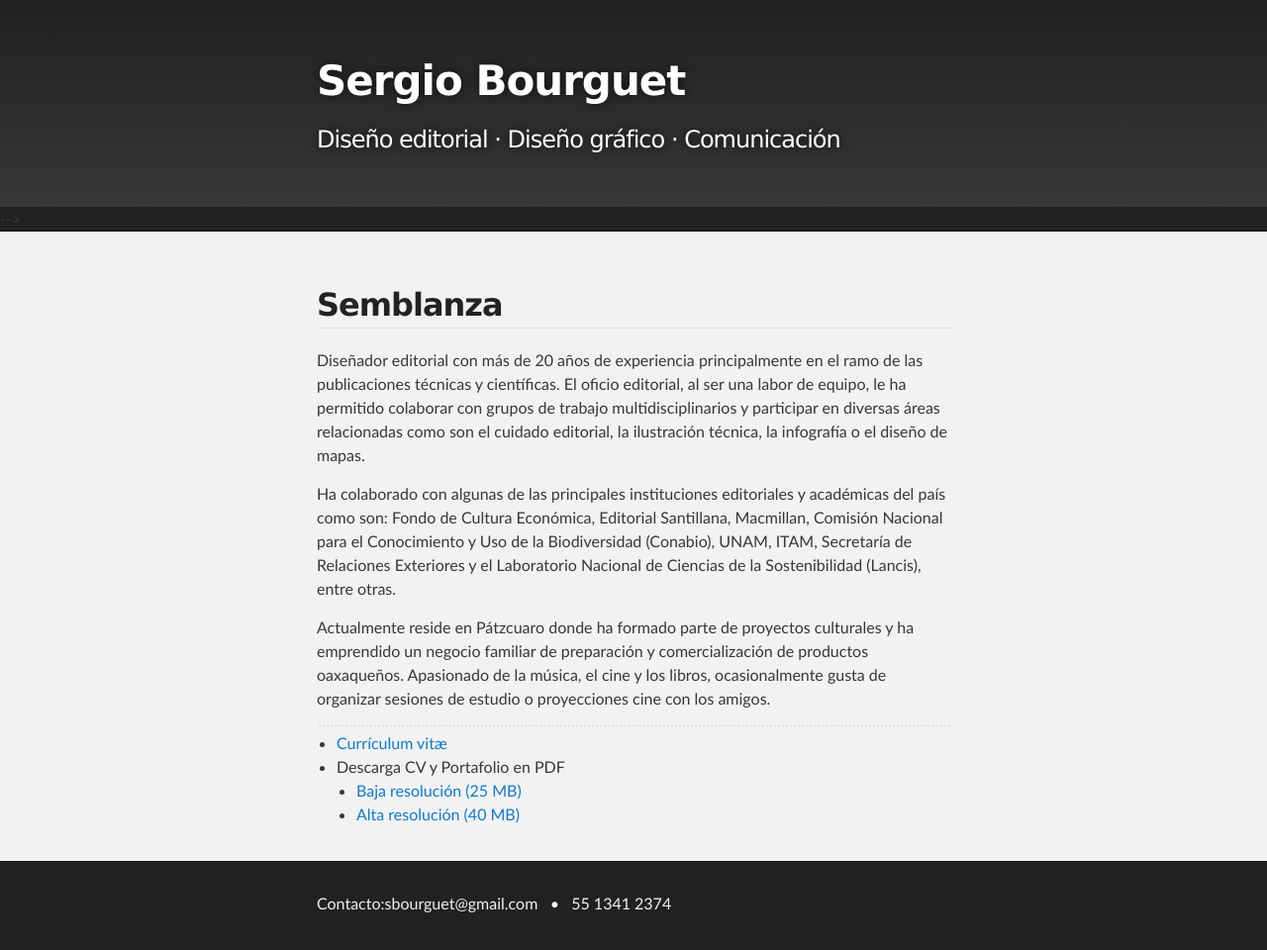
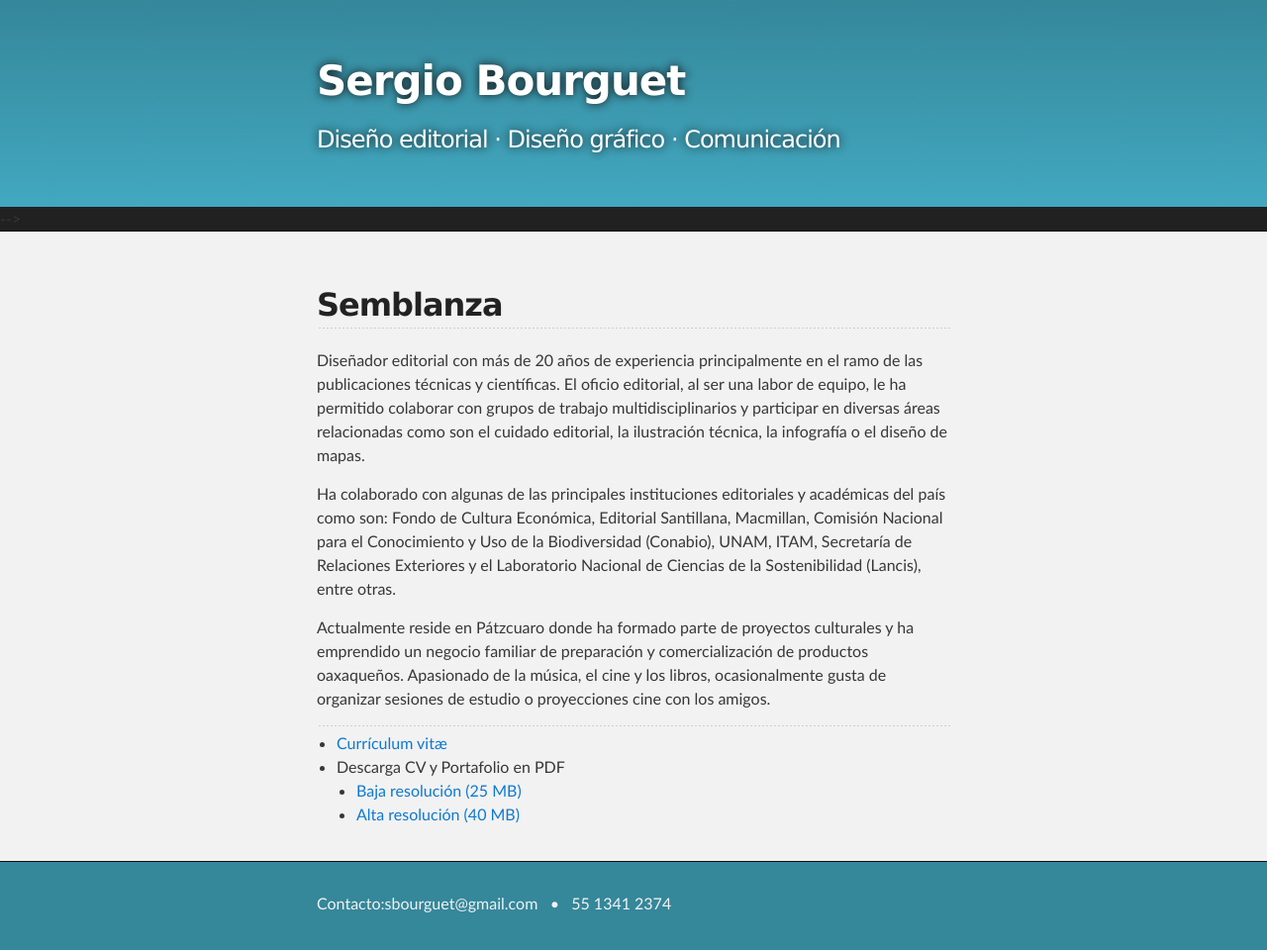
Before and after one commit to ovisnigra/cv_sbourguet, a Jekyll site: the page built from index.md, in a window 1280 px wide. Shown: the whole page at 99% size. Built offline with Jekyll 4.4.1, drawn with Linux system fonts in a browser that asks for light colours; our own code applies the rules of GitHub Pages for plain Markdown files.

Commit message:
colores footer y header

```diff
--- a/_sass/jekyll-theme-slate.scss
+++ b/_sass/jekyll-theme-slate.scss
@@ -280,14 +280,14 @@
   border-bottom-left-radius: 2px;
   border-bottom-right-radius: 2px;
 }
-
+/*** CAMBIOS COLOR 212121 - 373737 ***t ambien revisar linea 361 para el footer ***/
 #header_wrap {
-  background: #212121;
-  background: -moz-linear-gradient(top, #373737, #212121);
-  background: -webkit-linear-gradient(top, #373737, #212121);
-  background: -ms-linear-gradient(top, #373737, #212121);
-  background: -o-linear-gradient(top, #373737, #212121);
-  background: linear-gradient(to top, #373737, #212121);
+  background: #35879a;
+  background: -moz-linear-gradient(top, #42a8c0, #35879a);
+  background: -webkit-linear-gradient(top, #42a8c0, #35879a);
+  background: -ms-linear-gradient(top, #42a8c0, #35879a);
+  background: -o-linear-gradient(top, #42a8c0, #35879a);
+  background: linear-gradient(to top, #42a8c0, #35879a);
 }
 
 #header_wrap .inner {
@@ -358,9 +358,9 @@
 #main_content {
   padding-top: 40px;
 }
-
+/*** cambio footer wrap. era: 212121 ***/
 #footer_wrap {
-  background: #212121;
+  background: #35879a;
 }
 
 
```
